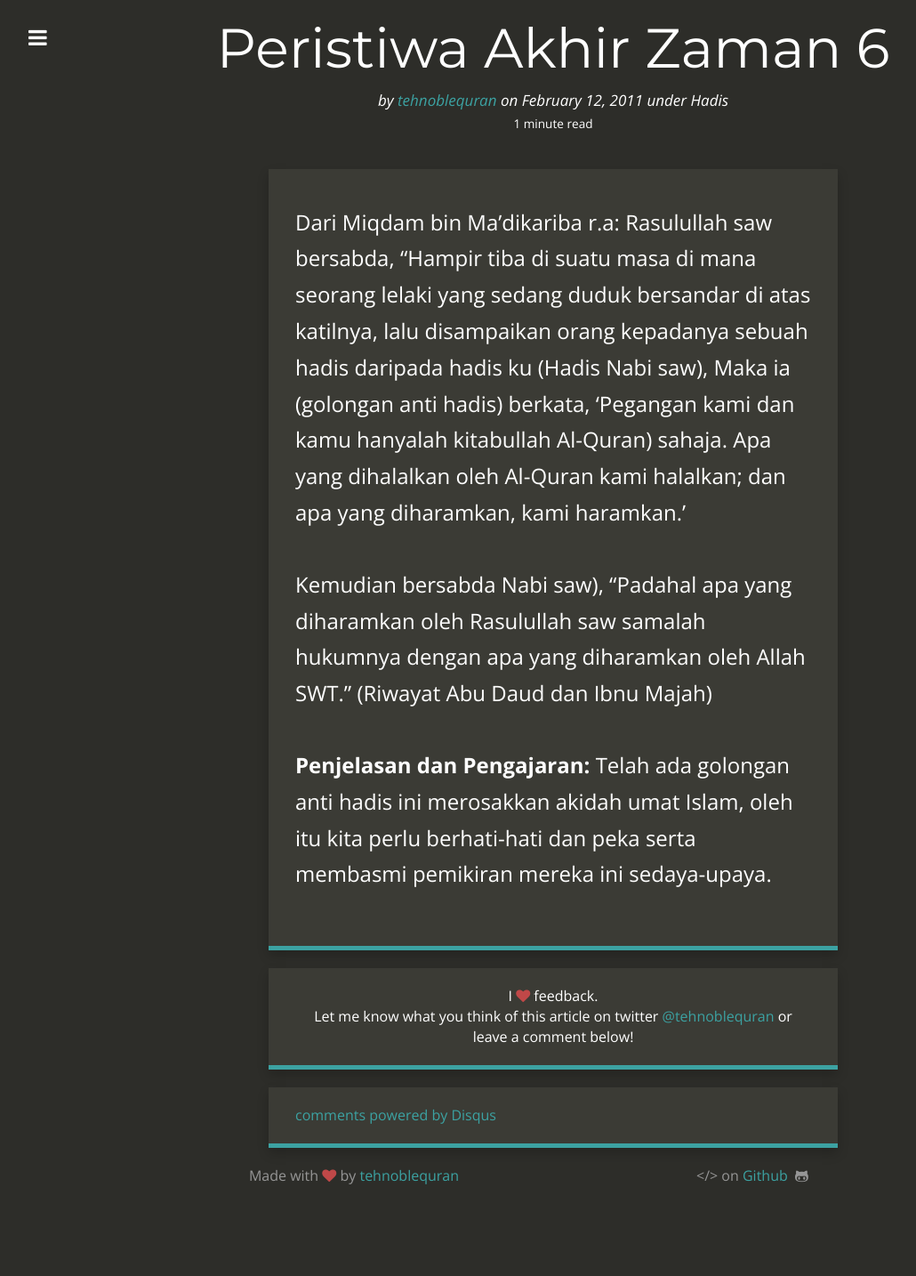
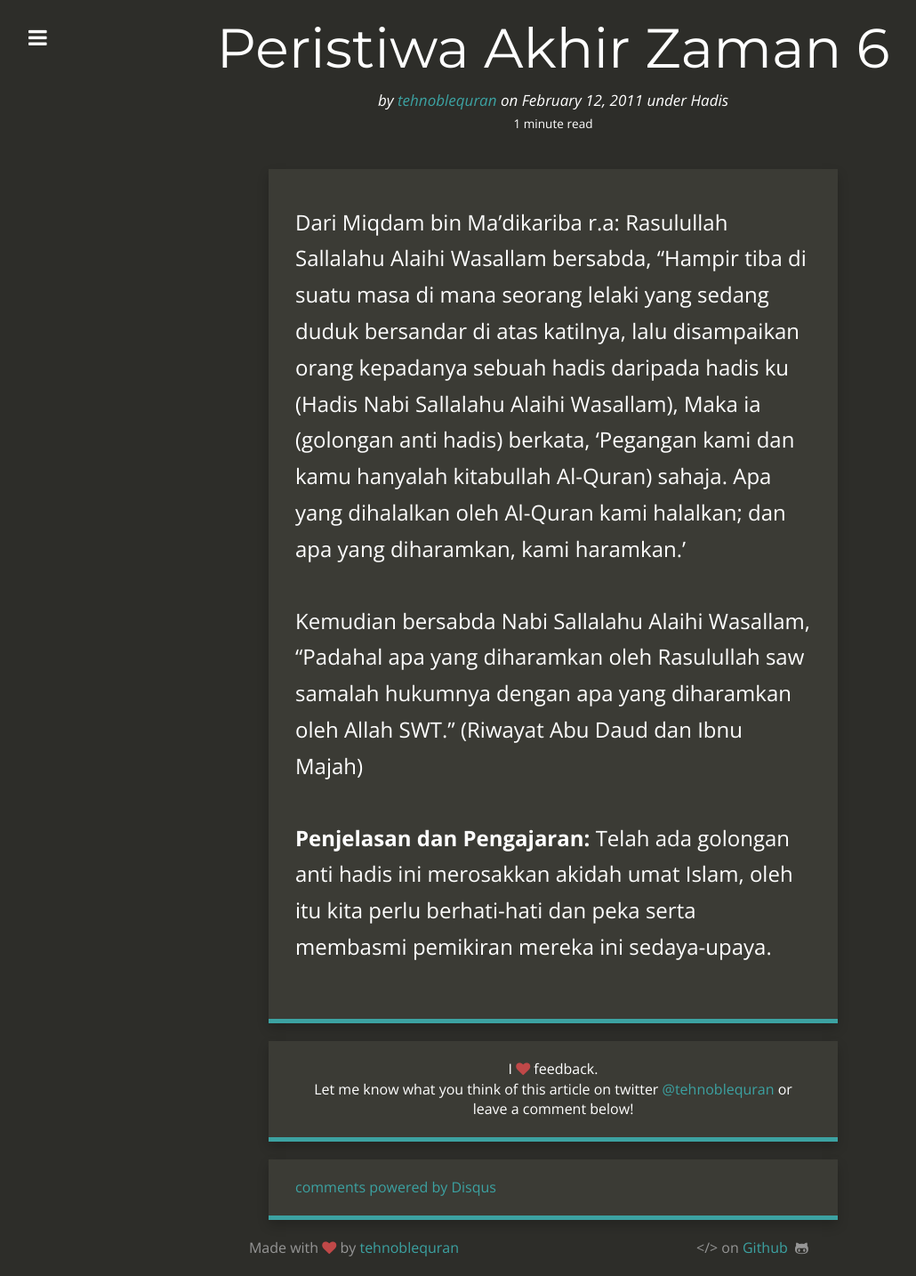
Before and after one commit to kedamaian/swsyafiq, a Jekyll site: the page built from _posts/2011-02-12-peristiwa-akhir-zaman-6.md, in a window 1280 px wide. Shown: the whole page at 89% size, without its empty margins (18-1048 px from the left). Built offline with Jekyll 4.4.1, drawn with Linux system fonts in a browser that asks for light colours; nearby versions of some CDN libraries; comment, search, counter and statistics services are not loaded; before the commit the page ends 1352 px from its top, so only the background shows below that.

Commit message:
Update 2011-02-12-peristiwa-akhir-zaman-6.md

```diff
--- a/_posts/2011-02-12-peristiwa-akhir-zaman-6.md
+++ b/_posts/2011-02-12-peristiwa-akhir-zaman-6.md
@@ -6,9 +6,9 @@ title: Peristiwa Akhir Zaman 6
 categories:
   - Hadis
 ---
-Dari Miqdam bin Ma’dikariba r.a: Rasulullah saw bersabda, “Hampir tiba di suatu masa di mana seorang lelaki yang sedang duduk bersandar di atas katilnya, lalu disampaikan orang kepadanya sebuah hadis daripada hadis ku (Hadis Nabi saw), Maka ia (golongan anti hadis) berkata, ‘Pegangan kami dan kamu hanyalah kitabullah Al-Quran) sahaja. Apa yang dihalalkan oleh Al-Quran kami halalkan; dan apa yang diharamkan, kami haramkan.’
+Dari Miqdam bin Ma’dikariba r.a: Rasulullah Sallalahu Alaihi Wasallam bersabda, “Hampir tiba di suatu masa di mana seorang lelaki yang sedang duduk bersandar di atas katilnya, lalu disampaikan orang kepadanya sebuah hadis daripada hadis ku (Hadis Nabi Sallalahu Alaihi Wasallam), Maka ia (golongan anti hadis) berkata, ‘Pegangan kami dan kamu hanyalah kitabullah Al-Quran) sahaja. Apa yang dihalalkan oleh Al-Quran kami halalkan; dan apa yang diharamkan, kami haramkan.’
 
-Kemudian bersabda Nabi saw), “Padahal apa yang diharamkan oleh Rasulullah saw samalah hukumnya dengan apa yang diharamkan oleh Allah SWT.” (Riwayat Abu Daud dan Ibnu Majah)
+Kemudian bersabda Nabi Sallalahu Alaihi Wasallam, “Padahal apa yang diharamkan oleh Rasulullah saw samalah hukumnya dengan apa yang diharamkan oleh Allah SWT.” (Riwayat Abu Daud dan Ibnu Majah)
 
 **Penjelasan dan Pengajaran:**
 Telah ada golongan anti hadis ini merosakkan akidah umat Islam, oleh itu kita perlu berhati-hati dan peka serta membasmi pemikiran mereka ini sedaya-upaya.
```
